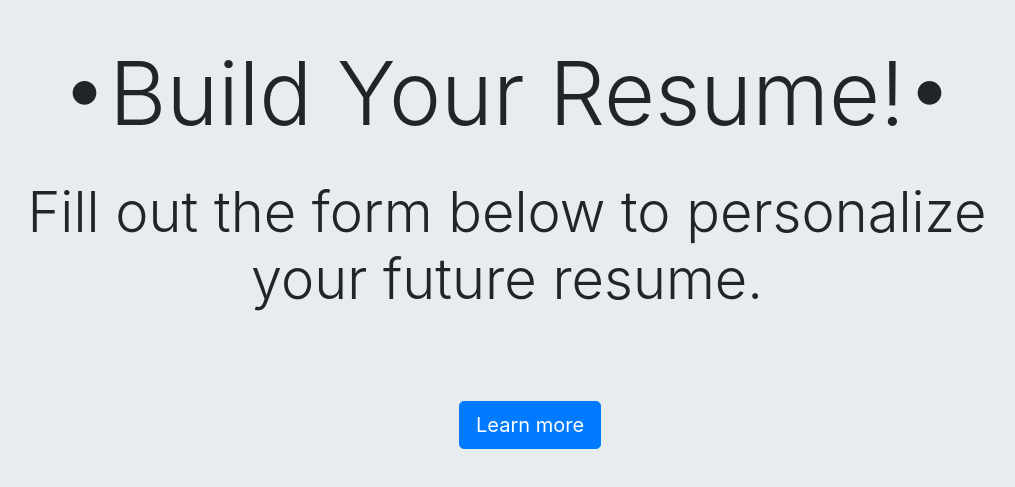
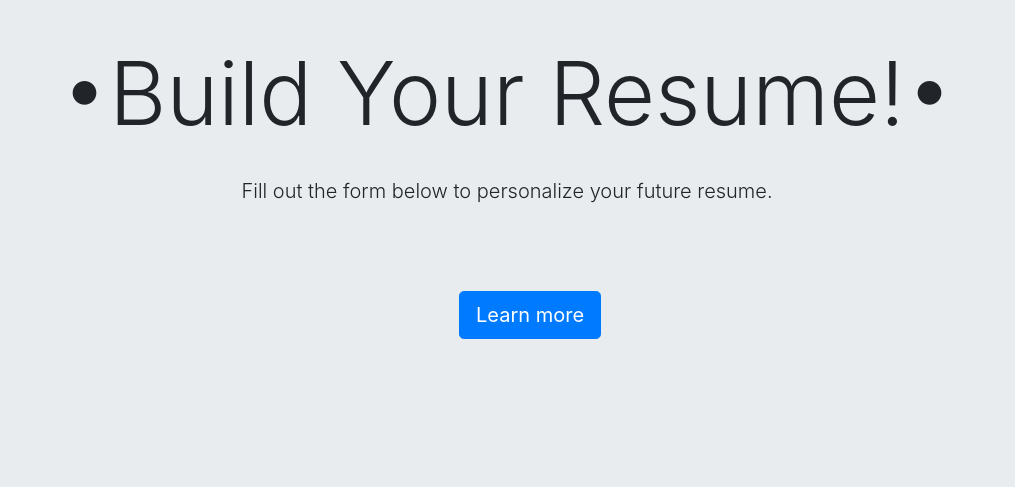
Before and after one commit to kritiiyer24/Resume-Builder-Project-, a plain HTML site: page index.html in a window 1280 px wide. Shown: the part 223-710 px from the top of the page, without its empty margins (133-1148 px from the left). Drawn offline with nearby package versions, Linux system fonts and the light colour scheme.

Commit message:
Update style.css

```diff
--- a/style.css
+++ b/style.css
@@ -7,4 +7,5 @@ body{
 }
 
 #para{
-    font-s
+    font-size: 20px;
+}
```
